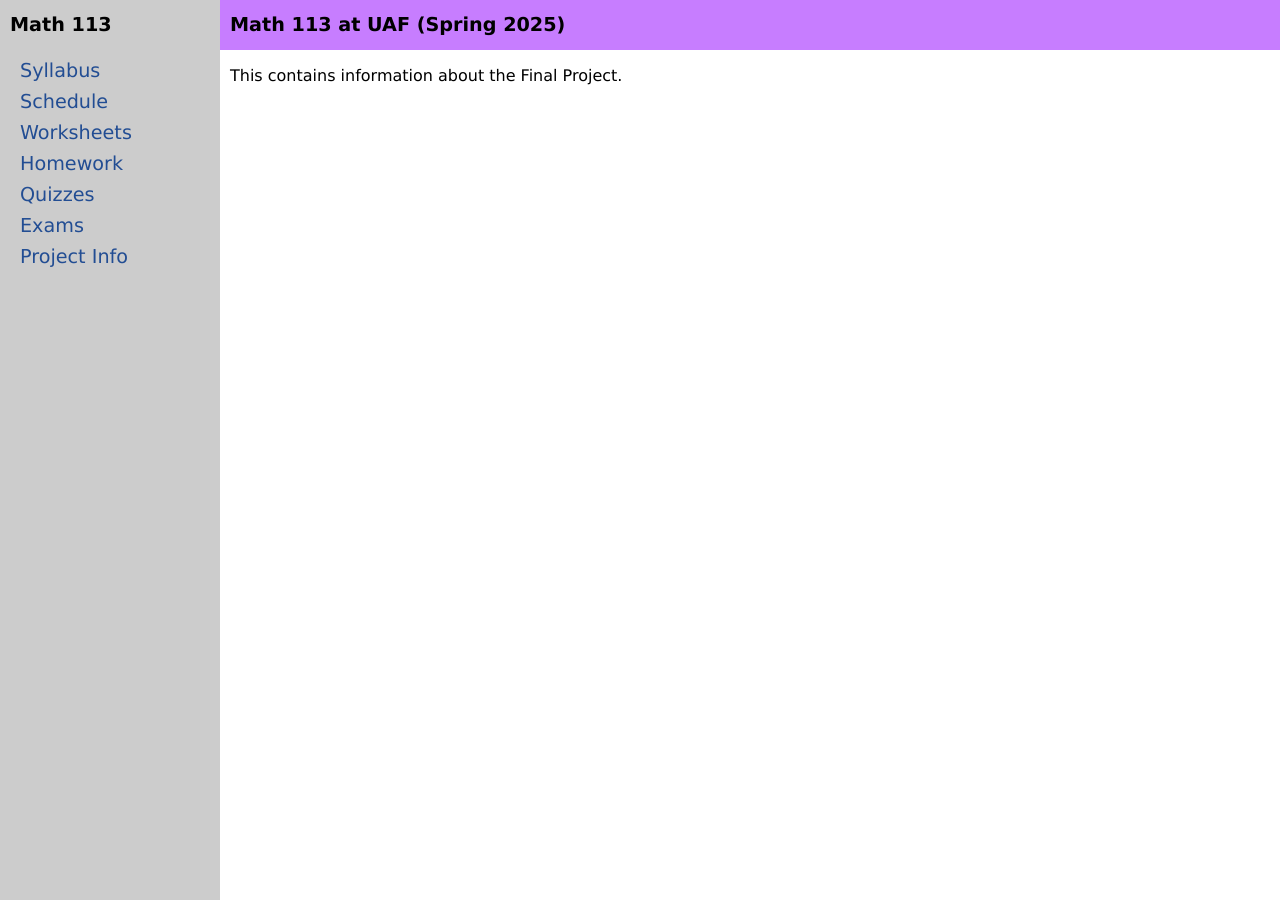
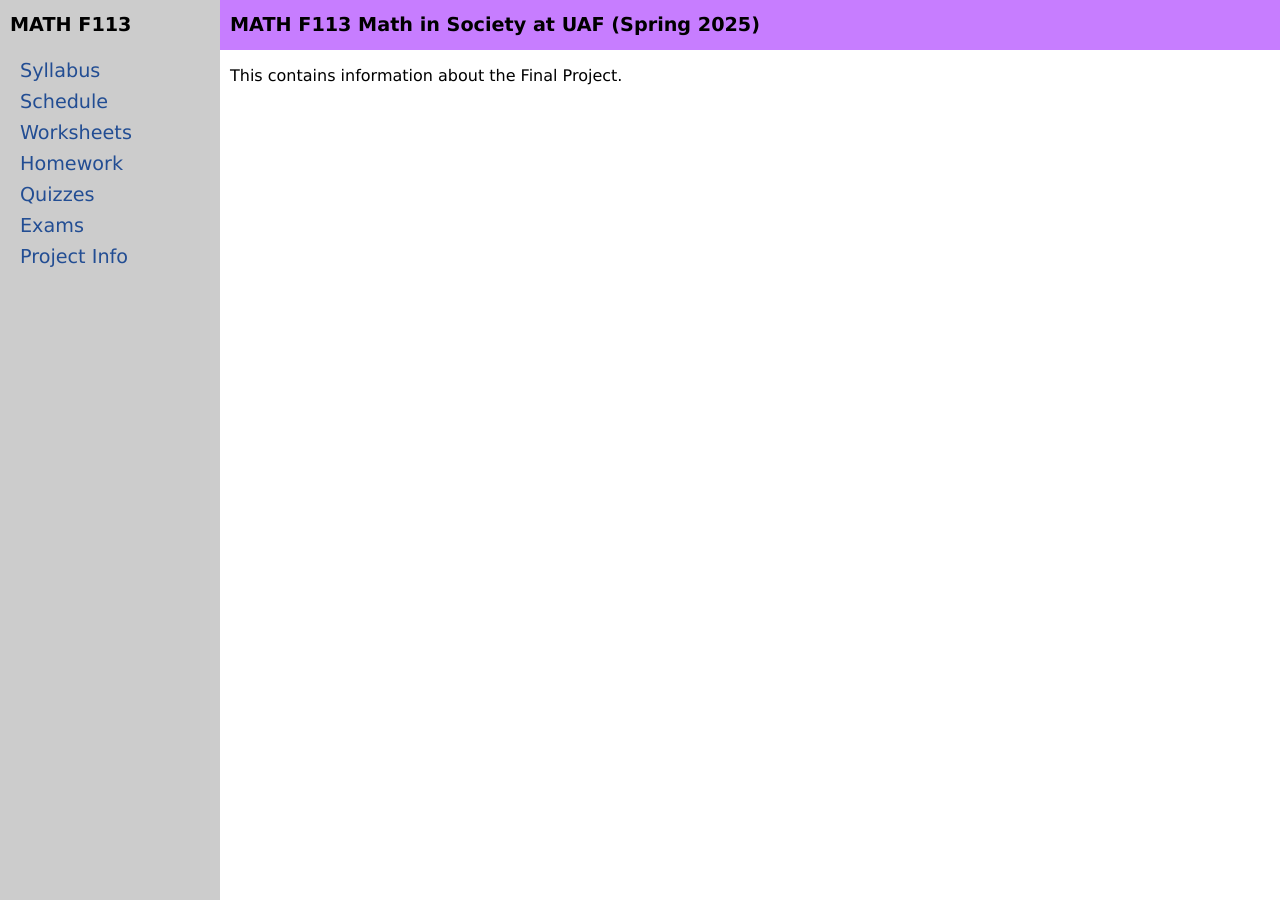
Before and after one commit to uaf-math/math113, a Jekyll site: the page built from project.md, in a window 1280 px wide. Built offline with Jekyll 4.4.1, drawn with Linux system fonts in a browser that asks for light colours.

```diff
--- a/_data/toc.yaml
+++ b/_data/toc.yaml
@@ -1,4 +1,4 @@
-sidenavtitle: 'Math 113'
+sidenavtitle: 'MATH F113'
 
 docs:
 
--- a/_layouts/course-page.html
+++ b/_layouts/course-page.html
@@ -33,7 +33,7 @@
 
 <div id="main" class="main-body" onclick="closeNav()">
 <a id="top"></a>
-<div class="page-header hide-small"><a href="index.html">Math 113 at UAF ({{ site.data.general.semester }} {{ site.data.general.year }})</a></div>
+<div class="page-header hide-small"><a href="index.html">MATH F113 Math in Society at UAF ({{ site.data.general.semester }} {{ site.data.general.year }})</a></div>
 <div class="page-header hide-large"><a href="index.html">MATH F113 Math in Society</a></div>
 
 <div class="page-content">
```
Also changed, not shown: homework.md (+1 -1 lines), project.md (+1 -1 lines), worksheets.md (+1 -1 lines).
